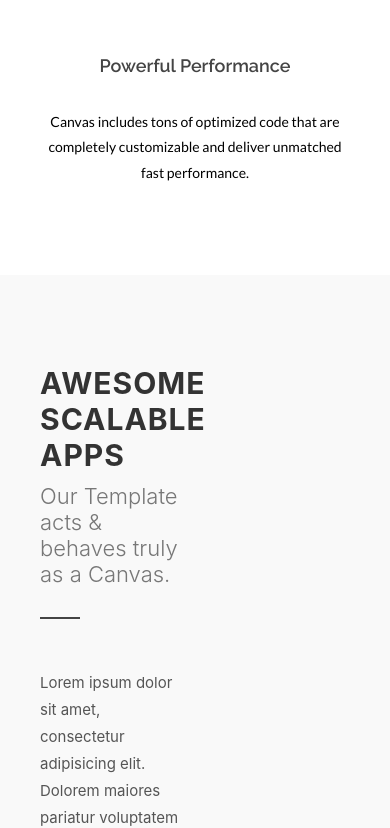
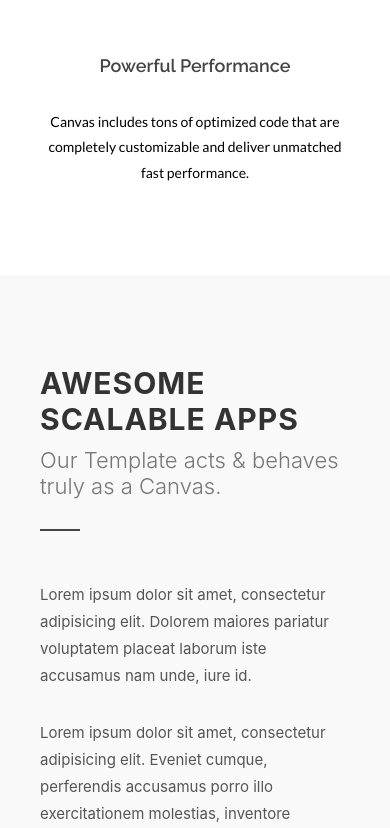
Before and after one commit to anastasiyanagornaya/HomepageTest, a React (Create React App) app: page / in a window 390 px wide. Shown: the part 1683-2511 px from the top of the page. Built offline with nearby package versions, Linux system fonts and the light colour scheme.

Commit message:
enhancement

```diff
--- a/src/components/Scalability/style.scss
+++ b/src/components/Scalability/style.scss
@@ -55,5 +55,8 @@
       margin-bottom: 30px;
       color: #555;
     }
+    @media (max-width: 767px) {
+      width: 100%;
+    }
   }
 }
```
